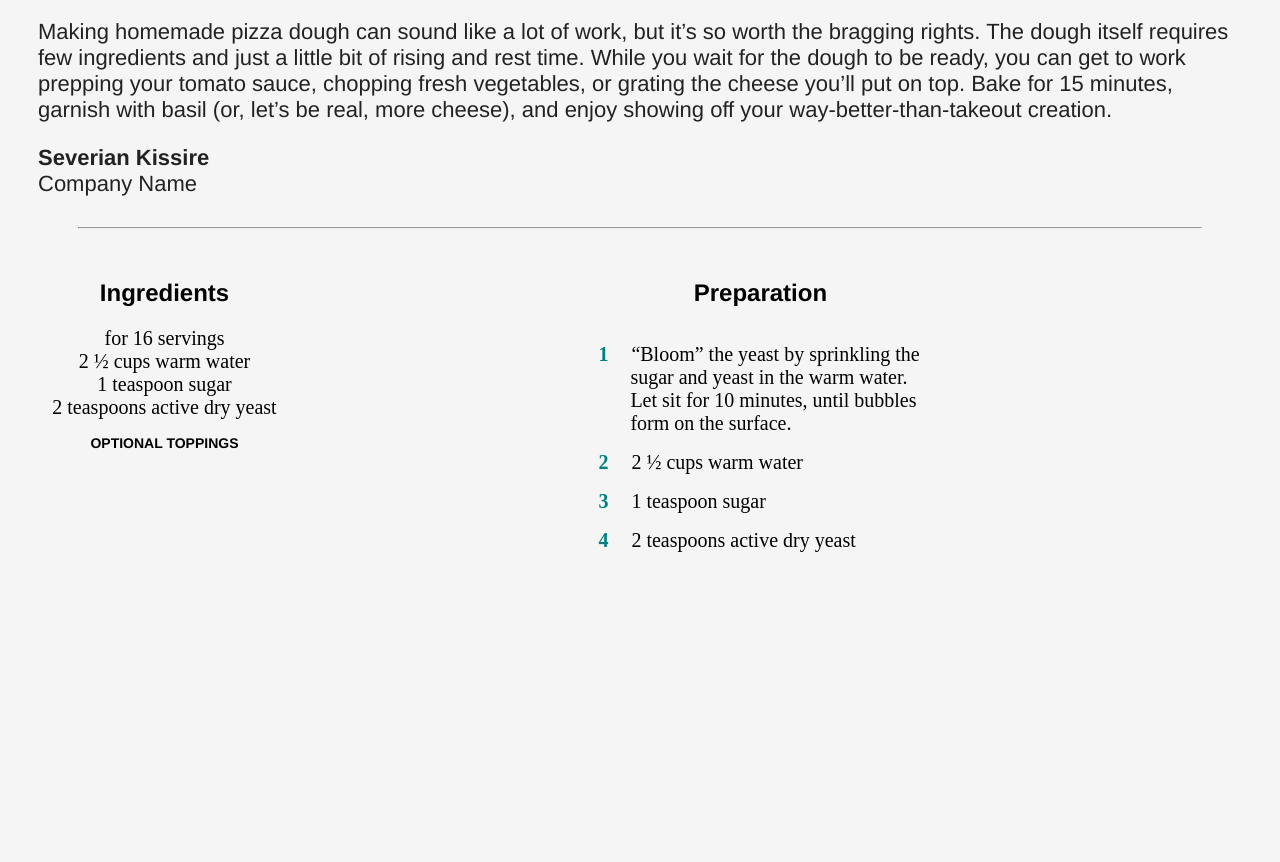
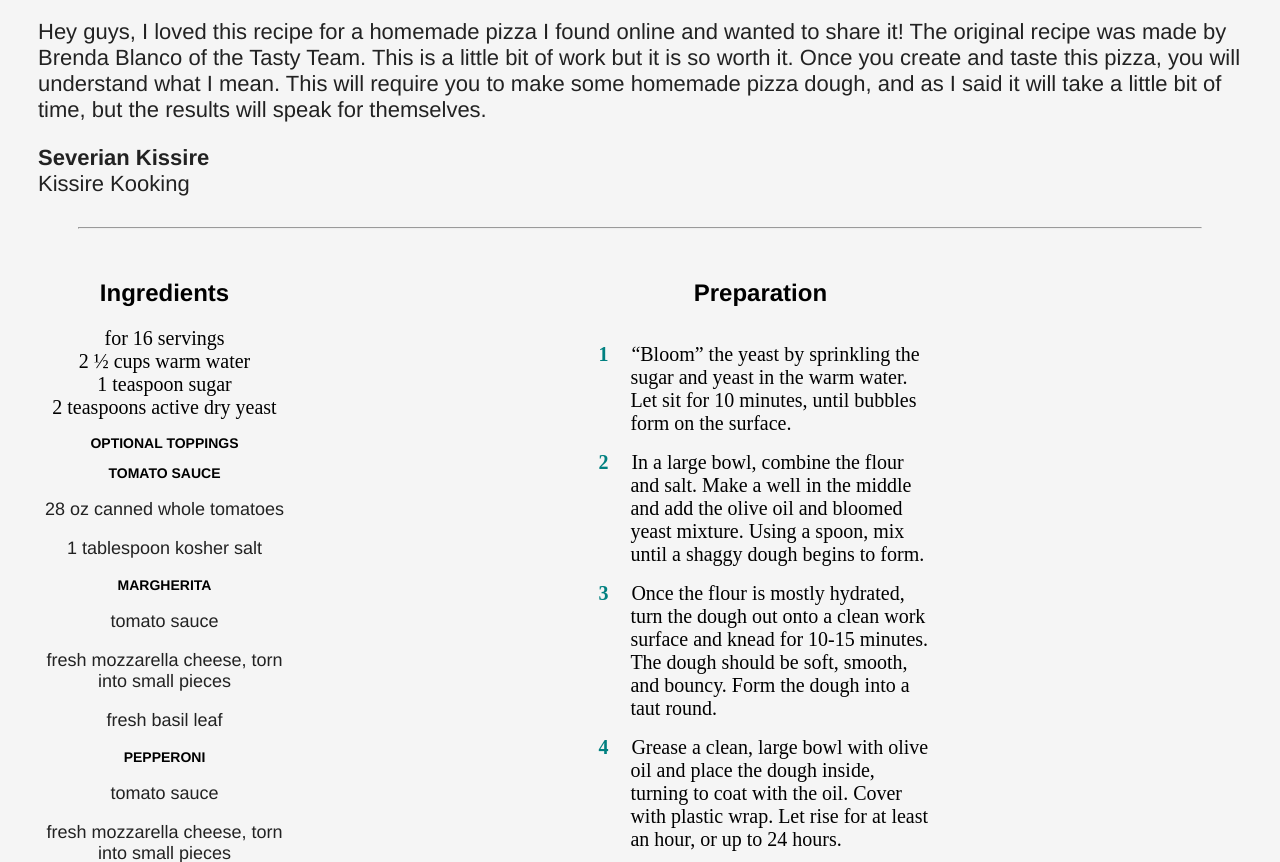
Before and after one commit to Nitrofen10/Pizza-Recipe, a website: page public/index.html in a window 1280 px wide. Shown: the part 99-961 px from the top of the page. Before the commit the page ends 800 px from the top, so only its background shows below. Drawn offline with Linux system fonts and the light colour scheme.

Commit message:
Finished Ingredients and Preparation.

```diff
--- a/public/index.html
+++ b/public/index.html
@@ -102,21 +102,21 @@
             text-transform: uppercase;
             font-size: .875rem!important;
         }
+        .ingredient-type {
+            font-size: 18px;
+        }
     </style>
 </head>
 <body>
     <h1>How To Make The Best Homemade Pizza</h1>
 
-    <p>Making homemade pizza dough can sound like a lot of work, but it’s
-        so worth the bragging rights. The dough itself requires few ingredients
-        and just a little bit of rising and rest time. While you wait for the
-        dough to be ready, you can get to work prepping your tomato sauce, chopping
-         fresh vegetables, or grating the cheese you’ll put on top. Bake for
-         15 minutes, garnish with basil (or, let’s be real, more cheese), and enjoy
-         showing off your way-better-than-takeout creation.</p>
+    <p>Hey guys, I loved this recipe for a homemade pizza I found online and wanted to share it! The original recipe was made by Brenda Blanco of the Tasty Team.
+        This is a little bit of work but it is so worth it. Once you create and taste this pizza, you will understand what I mean. This will require you to make some
+        homemade pizza dough, and as I said it will take a little bit of time, but the results will speak for themselves.
+    </p>
 
     <div class="author-name">Severian Kissire</div>
-    <div class="company-name">Company Name</div>
+    <div class="company-name">Kissire Kooking</div>
 
     <hr class="heading-line">
 
@@ -132,6 +132,18 @@
                 <li>2 teaspoons active dry yeast</li>
             </ul>
             <h3 class="uppercase">Optional Toppings</h3>
+            <h3 class="uppercase">Tomato Sauce</h3>
+            <p class="ingredient-type">28 oz canned whole tomatoes</p>
+            <p class="ingredient-type">1 tablespoon kosher salt</p>
+            <h3 class="uppercase">MARGHERITA</h3>
+            <p class="ingredient-type">tomato sauce</p>
+            <p class="ingredient-type">fresh mozzarella cheese, torn into small pieces</p>
+            <p class="ingredient-type">fresh basil leaf</p>
+            <h3 class="uppercase">Pepperoni</h3>
+            <p class="ingredient-type">tomato sauce</p>
+            <p class="ingredient-type">fresh mozzarella cheese, torn into small pieces</p>
+            <p class="ingredient-type">spicy pepperoni slice</p>
+            <p class="ingredient-type">freshly grated parmesan cheese</p>
         </div>
          <!-- Preparation-->
          <div class="preparation px-3">
@@ -139,9 +151,23 @@
             <div class="flex justify-center">
                 <ol class="list-style-numbered">
                     <li>“Bloom” the yeast by sprinkling the sugar and yeast in the warm water. Let sit for 10 minutes, until bubbles form on the surface.</li>
-                    <li>2 ½ cups warm water</li>
-                    <li>1 teaspoon sugar</li>
-                    <li>2 teaspoons active dry yeast</li>
+                    <li>In a large bowl, combine the flour and salt. Make a well in the middle and add the olive oil and bloomed yeast mixture. Using a spoon,
+                        mix until a shaggy dough begins to form.</li>
+                    <li>Once the flour is mostly hydrated, turn the dough out onto a clean work surface and knead for 10-15 minutes. The dough should be soft,
+                        smooth, and bouncy. Form the dough into a taut round.</li>
+                    <li>Grease a clean, large bowl with olive oil and place the dough inside, turning to coat with the oil. Cover with plastic wrap. Let rise for at least an hour,
+                        or up to 24 hours.</li>
+                    <li>Punch down the dough and turn it out onto a lightly floured work surface. Knead for another minute or so, then cut into 4 equal portions and shape into rounds.</li>
+                    <li>Lightly flour the dough, then cover with a kitchen towel and let rest for another 30 minutes to an hour while you prepare the sauce and any other ingredients.</li>
+                    <li>Preheat the oven as high as your oven will allow, between 450-500˚F (230-260˚C). Place a pizza stone, heavy baking sheet (turn upside down so the surface is flat),
+                        or cast iron skillet in the oven.</li>
+                    <li>Meanwhile, make the tomato sauce: Add the salt to the can of tomatoes and puree with an immersion blender, or transfer to a blender or food processor, and puree until smooth.</li>
+                    <li>Once the dough has rested, take a portion and start by poking the surface with your fingertips, until bubbles form and do not deflate.</li>
+                    <li>Then, stretch and press the dough into a thin round. Make it thinner than you think it should be, as it will slightly shrink and puff up during baking.</li>
+                    <li>Sprinkle semolina onto an upside down baking sheet and place the stretched crust onto it. Add the sauce and ingredients of your choice.</li>
+                    <li>Slide the pizza onto the preheated pizza stone or pan. Bake for 15 minutes, or until the crust and cheese are golden brown.</li>
+                    <li>Add any garnish of your preference.</li>
+                    <li>Enjoy =)</li>
                 </ol>
             </div>
 
```
